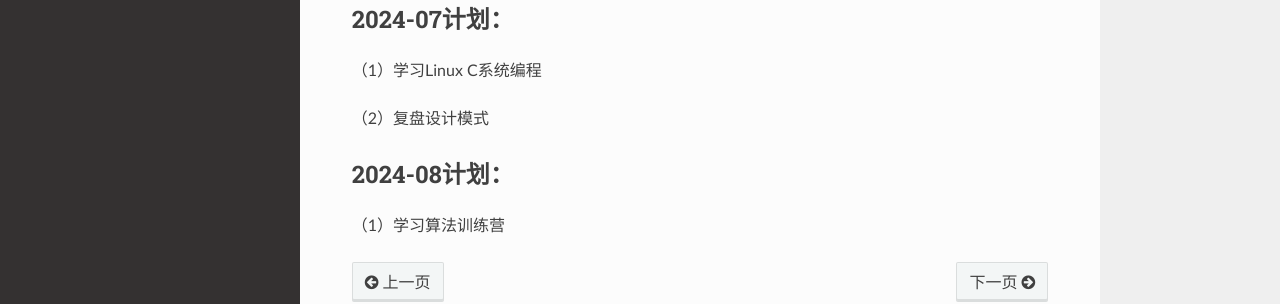
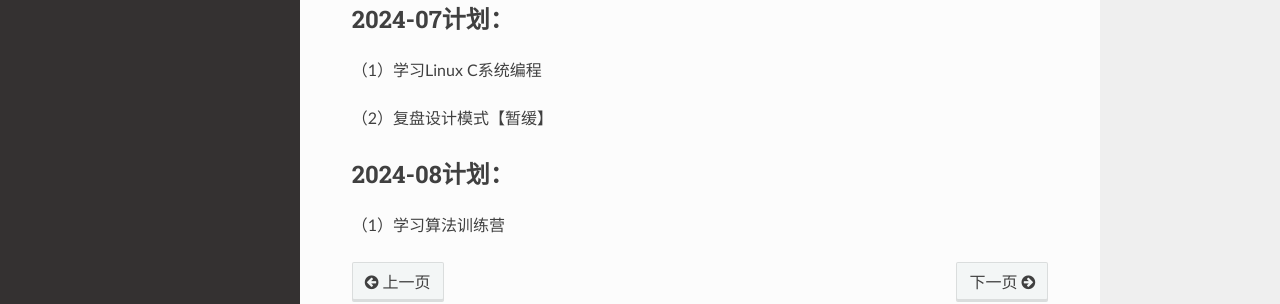
Before and after one commit to wallace-lai/learning-notes, a Sphinx documentation site: the page built from source/Unfiled/schedule.md, in a window 1280 px wide and 1369 px high. Shown: the part 932-1236 px from the top of the window. Built offline with Sphinx 7.4.7 and the Read the Docs theme 2.0.0, drawn with Linux system fonts in a browser that asks for light colours.

Commit message:
update schedule (#141)

```diff
--- a/source/Unfiled/schedule.md
+++ b/source/Unfiled/schedule.md
@@ -35,7 +35,7 @@
 
 （1）学习Linux C系统编程
 
-（2）复盘设计模式
+（2）复盘设计模式【暂缓】
 
 ## 2024-08计划：
 
```
Also changed, not shown: source/Unfiled/architect-roadmap.md (+1 -0 lines).
